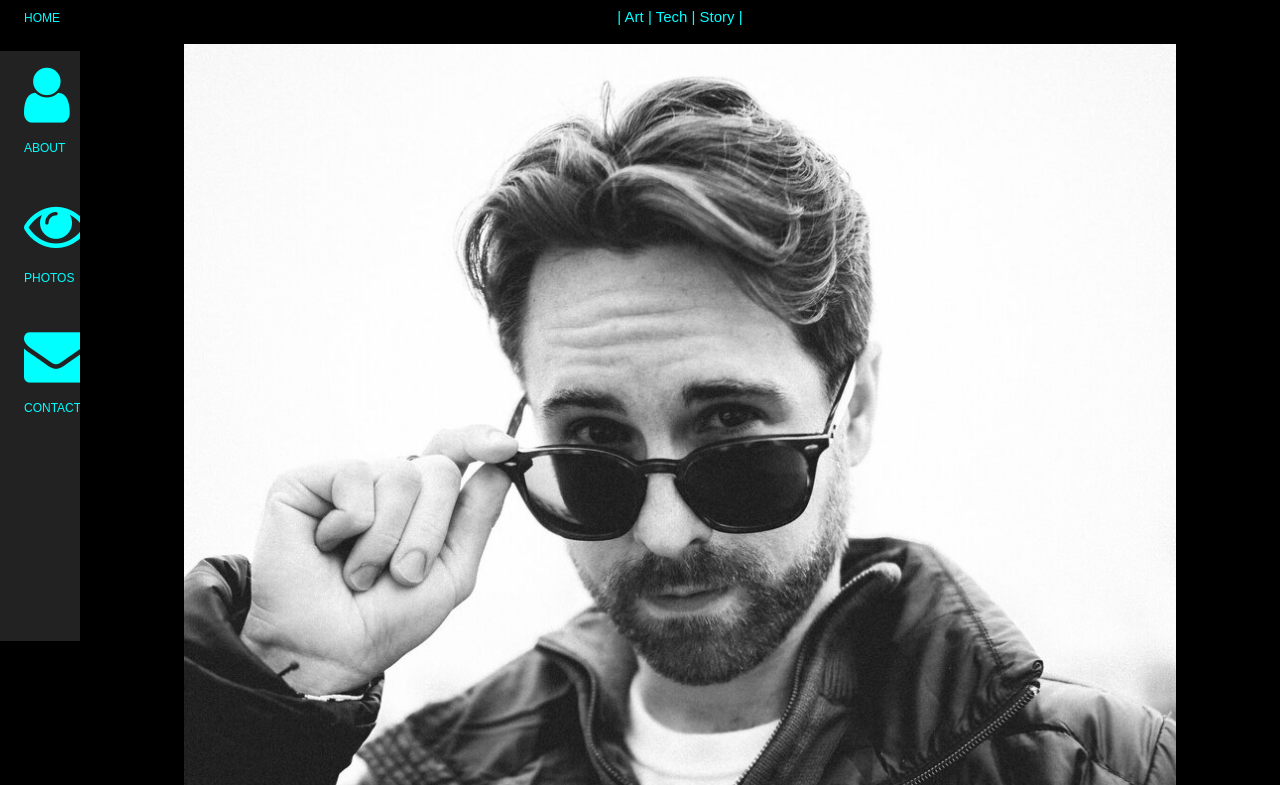
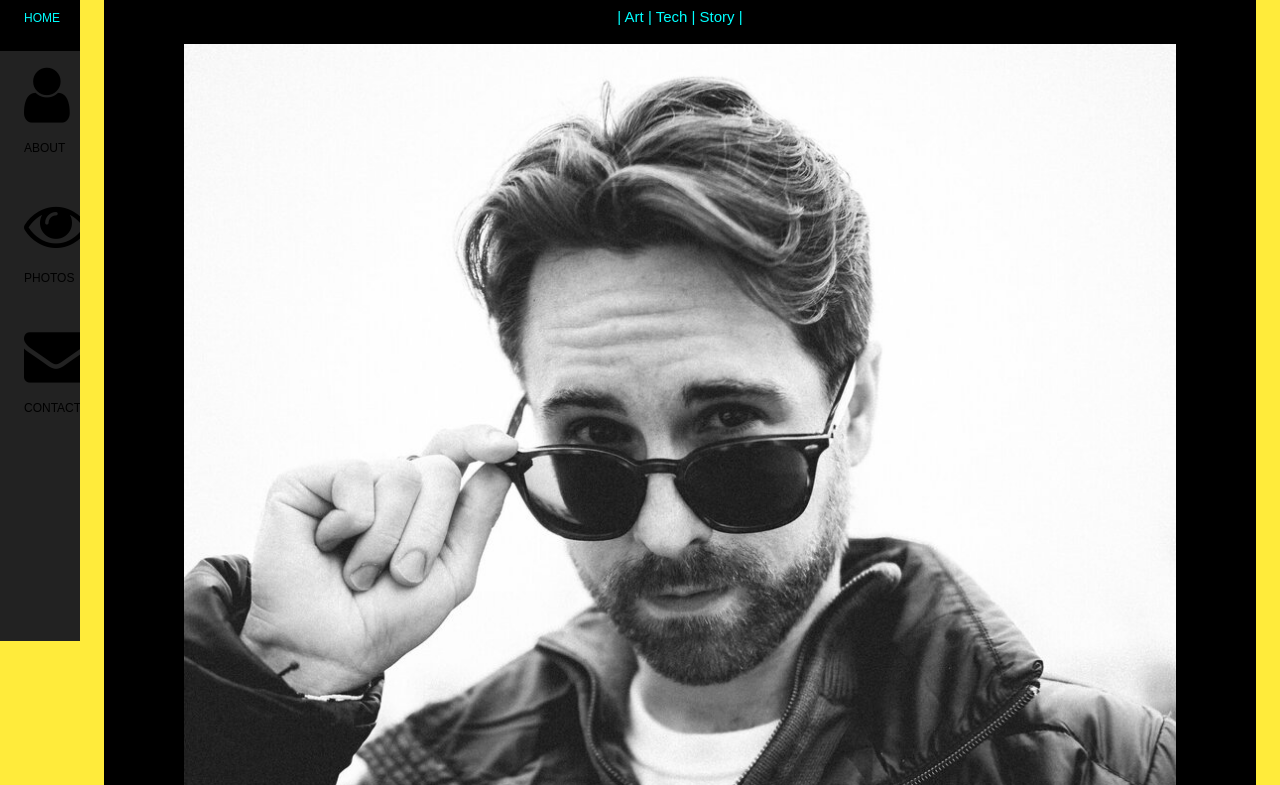
Before and after one commit to GSlaw/GS_Personal_Website, a plain HTML site: page index.html in a window 1280 px wide. Shown: the part 159-944 px from the top of the page. Drawn offline with Linux system fonts and the light colour scheme; a web font is replaced by a local one.

Commit message:
Update index.html

```diff
--- a/index.html
+++ b/index.html
@@ -16,7 +16,7 @@ body, h1,h2,h3,h4,h5,h6 {font-family: "Montserrat", sans-serif}
 /* Remove margins from "page content" on small screens */
 @media only screen and (max-width: 600px) {#main {margin-left: 0}}
 </style>
-<body class="w3-black">
+<body class="w3-yellow">
 
 <!-- Icon Bar (Sidebar - hidden on small screens) -->
 <nav class="w3-sidebar w3-bar-block w3-small w3-hide-small w3-center">
```
